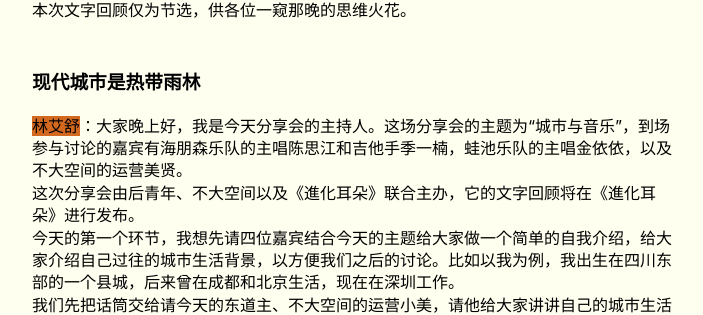
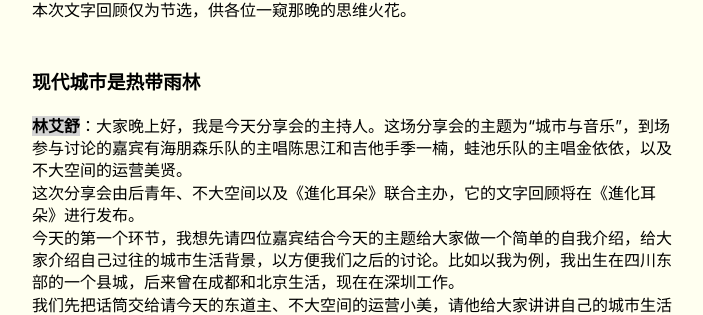
Before and after one commit to salingerlin/salingerlin.github.io, a Jekyll site: the page built from _posts/2023-03-26-脱离城市的生活，有没有一种可能？.md, in a window 1280 px wide. Shown: the part 762-1077 px from the top of the page, without its empty margins (288-991 px from the left). Built offline with Jekyll 4.4.1, drawn with Linux system fonts in a browser that asks for light colours.

Commit message:
Update 2023-03-26-脱离城市的生活，有没有一种可能？.md

```diff
--- a/_posts/2023-03-26-脱离城市的生活，有没有一种可能？.md
+++ b/_posts/2023-03-26-脱离城市的生活，有没有一种可能？.md
@@ -23,7 +23,7 @@ category: 访谈与自述
 
 ### 现代城市是热带雨林
 
-<span style= "background:chocolate">林艾舒</span>：大家晚上好，我是今天分享会的主持人。这场分享会的主题为“城市与音乐”，到场参与讨论的嘉宾有海朋森乐队的主唱陈思江和吉他手季一楠，蛙池乐队的主唱金依依，以及不大空间的运营美贤。<br>
+<span style= "background:lightgrey"><b>林艾舒</b></span>：大家晚上好，我是今天分享会的主持人。这场分享会的主题为“城市与音乐”，到场参与讨论的嘉宾有海朋森乐队的主唱陈思江和吉他手季一楠，蛙池乐队的主唱金依依，以及不大空间的运营美贤。<br>
 这次分享会由后青年、不大空间以及《進化耳朵》联合主办，它的文字回顾将在《進化耳朵》进行发布。<br>
 今天的第一个环节，我想先请四位嘉宾结合今天的主题给大家做一个简单的自我介绍，给大家介绍自己过往的城市生活背景，以方便我们之后的讨论。比如以我为例，我出生在四川东部的一个县城，后来曾在成都和北京生活，现在在深圳工作。<br>
 我们先把话筒交给请今天的东道主、不大空间的运营小美，请他给大家讲讲自己的城市生活经历。<br>
```
